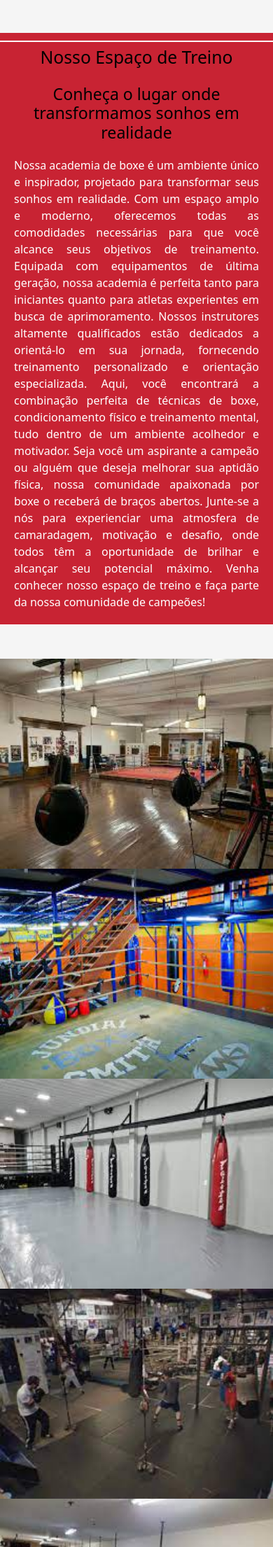
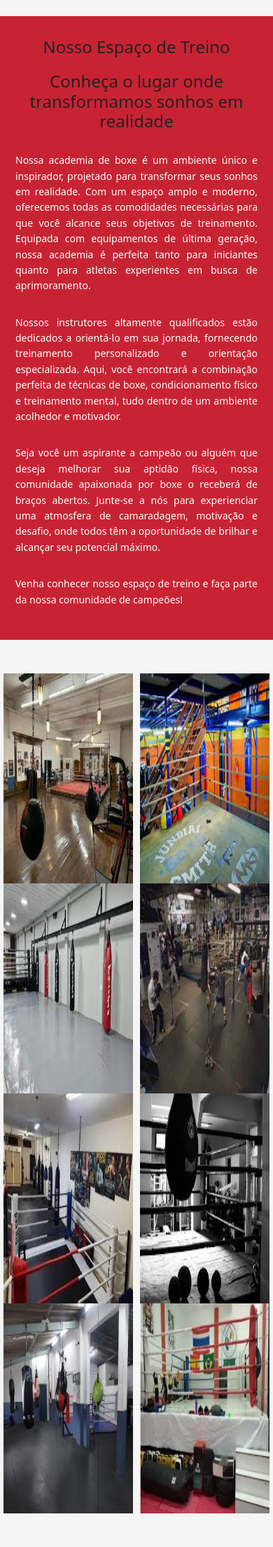
Before and after one commit to Mauricio-TW/Academia_Boxe, a PHP site: the page made by paginas/espaço.html in a window 390 px wide; the page is wider, and only the part inside the window is pictured. Shown: the part 846-3056 px from the top of that part at 70% size. Run offline with PHP 8.4, Linux system fonts and the light colour scheme.

Commit message:
Só mais 2 paginas

```diff
--- a/CSS/espaco.css
+++ b/CSS/espaco.css
@@ -1,44 +1,38 @@
-/*Seçao Espaço*/
+/*Seção Espaço*/
 .espaco-section {
     background-color: #c82333;
-    color: white;
-    padding: 20px;
-    box-sizing: border-box;
-    width: 100%;
-    margin-top:48px ;
-    border-bottom: 1px solid #fff; /* Mantendo a borda branca */
-    margin-bottom: 20px; /* Adicionando espaço abaixo da linha */
-    padding-bottom: 0; /* Removendo o padding bottom */
+    color: #ffffff;
+    padding: 60px 20px;
+    margin-top: 48px;
+    position: relative;
   }
 
-.espaco-section h2, h3 {
-    color: #000;
+  .espaco-section h2 {
+    text-align: center;
+    color: #222;
   }
 
   .espaco-section h3 {
-    color: #000;
-    margin-bottom: 20px;
     text-align: center;
+    color: #222;
+    margin-top: 20px;
   }
 
-.espaco-section .espaco-texto {
-    margin-top: 20px;
+  .espaco-section p {
+    margin-top: 30px;
     text-align: justify;
+    color: #ffffff;
+    line-height: 1.6;
   }
 
-.espaco-section .espaco-texto-item {
-    margin-bottom: 20px;
-}
-
-/*Estilo da Linha*/
-.linha-branca {
-    background-color: #fff;
-    height: 2px;
+  /*Linha*/
+  .espaco-section .title-line {
+    position: absolute;
+    left: 0;
+    transform: translateY(-0%);
+    height: 3px;
     width: 100%;
-    display: block;
-    position: absolute;
-    top: calc(100% + 60px);
-    left: 0;
+    background-color: #ffffff;
   }
 
 /*Estilo para o Grid de Imagens*/
@@ -54,6 +48,11 @@
 
 .space-images img {
     display: block;
+}
+
+/*Carrossel por alguma razão*/
+.carousel-caption h3 {
+    color: white !important;
 }
 
 /* Estilos para a seção do Mapa */
@@ -72,3 +71,34 @@
 .map-container iframe {
     border: none;
 }
+
+/*Responsividade*/
+@media (max-width: 800px) {
+    .espaco-section {
+        padding: 30px 10px;
+        margin-top: 24px;
+    }
+
+    .espaco-section h2,
+    .espaco-section h3 {
+        font-size: 24px;
+    }
+
+    .espaco-section p {
+        font-size: 14px;
+    }
+
+    .espaco-section .title-line {
+        display: none;
+    }
+
+    .space-images .col-md-3 {
+        width: 50%;
+        padding: 0 5px;
+    }
+
+    .map-container {
+        width: 90%;
+        margin: 0 auto;
+    }
+}
--- a/paginas/espaço.html
+++ b/paginas/espaço.html
@@ -86,12 +86,11 @@
 
  <!-- Seção Nosso Espaço -->
  <section class="espaco-section">
-    <div class="row justify-content-center">
-      <div class="col-md-8 text-center">
-        <h2 class="mb-4">Nosso Espaço de Treino</h2>
-        <div class="linha-branca"></div>
-        <div class="espaco-texto">
-          <div class="espaco-texto-item">
+  <div class="container">
+    <div class="row">
+      <div class="col-lg-12">
+        <h2>Nosso Espaço de Treino</h2>
+        <div class="title-line"></div>
         <h3>Conheça o lugar onde transformamos sonhos em realidade</h3>
         <p>
           Nossa academia de boxe é um ambiente único e inspirador, projetado para transformar seus sonhos em
@@ -101,24 +100,26 @@
           treinamento. Equipada com equipamentos de última geração, nossa academia é perfeita tanto para iniciantes
           quanto
           para atletas experientes em busca de aprimoramento.
-
+        </p>
+        <p>
           Nossos instrutores altamente qualificados estão dedicados a orientá-lo em sua jornada, fornecendo
           treinamento
           personalizado e orientação especializada. Aqui, você encontrará a combinação perfeita de técnicas de boxe,
           condicionamento físico e treinamento mental, tudo dentro de um ambiente acolhedor e motivador.
-
+        </p>
+        <p>
           Seja você um aspirante a campeão ou alguém que deseja melhorar sua aptidão física, nossa comunidade
           apaixonada por
           boxe o receberá de braços abertos. Junte-se a nós para experienciar uma atmosfera de camaradagem,
           motivação e
           desafio, onde todos têm a oportunidade de brilhar e alcançar seu potencial máximo.
-
+        </p>
+        <p>
           Venha conhecer nosso espaço de treino e faça parte da nossa comunidade de campeões!
         </p>
-          </div><!--Fim da div espaco-texto-item-->
-        </div><!--Fim da div espaco-texto-->
-      </div><!--Fim da div col-md-8 text-center-->
-    </div><!--Fim da div row justify-content-center-->
+      </div>
+    </div>
+  </div>
 </section>
 
   <!--Grid de Fotos do Espaço-->
--- a/paginas/treinos.html
+++ b/paginas/treinos.html
@@ -95,7 +95,7 @@
         <div class="card mb-4">
           <div class="card-body">
             <h3 class="card-title text-center text-black">Plano Iniciante</h3>
-            <p class="card-text">Perfeito para iniciantes</p>
+            <h4 class="card-text">Perfeito para iniciantes</h4>
             <p class="card-text text-justify">
               O Treino Iniciante é um programa de boxe projetado especialmente para
               novatos e iniciantes. Com treinos realizados três vezes por semana, este plano oferece uma introdução
@@ -116,7 +116,7 @@
         <div class="card mb-4">
           <div class="card-body">
             <h3 class="card-title text-center text-black">Plano Intermediário</h3>
-            <p class="card-text">Para aqueles que desejam um desafio</p>
+            <h4 class="card-text">Para aqueles que desejam um desafio</h4>
             <p class="card-text text-justify">
               O Treino Intermediário é um programa de boxe dedicado àqueles que buscam
               um desafio mais intenso e desejam elevar suas habilidades a um patamar superior. Com um compromisso de
@@ -138,7 +138,7 @@
         <div class="card mb-4">
           <div class="card-body">
             <h3 class="card-title text-center text-black">Plano Avançado</h3>
-            <p class="card-text">Para atletas sérios</p>
+            <h4 class="card-text">Para atletas sérios</h4>
             <p class="card-text text-justify">
               O Plano Avançado representa o ápice da dedicação ao boxe, destinado aos
               atletas mais sérios e determinados. Este programa oferece uma experiência de treinamento imersiva, com
```
Also changed, not shown: CSS/agendamento.css (+8 -0 lines), CSS/professores.css (+26 -0 lines), CSS/treinos.css (+55 -2 lines). Lines whose indentation alone changed are shown as unchanged.
